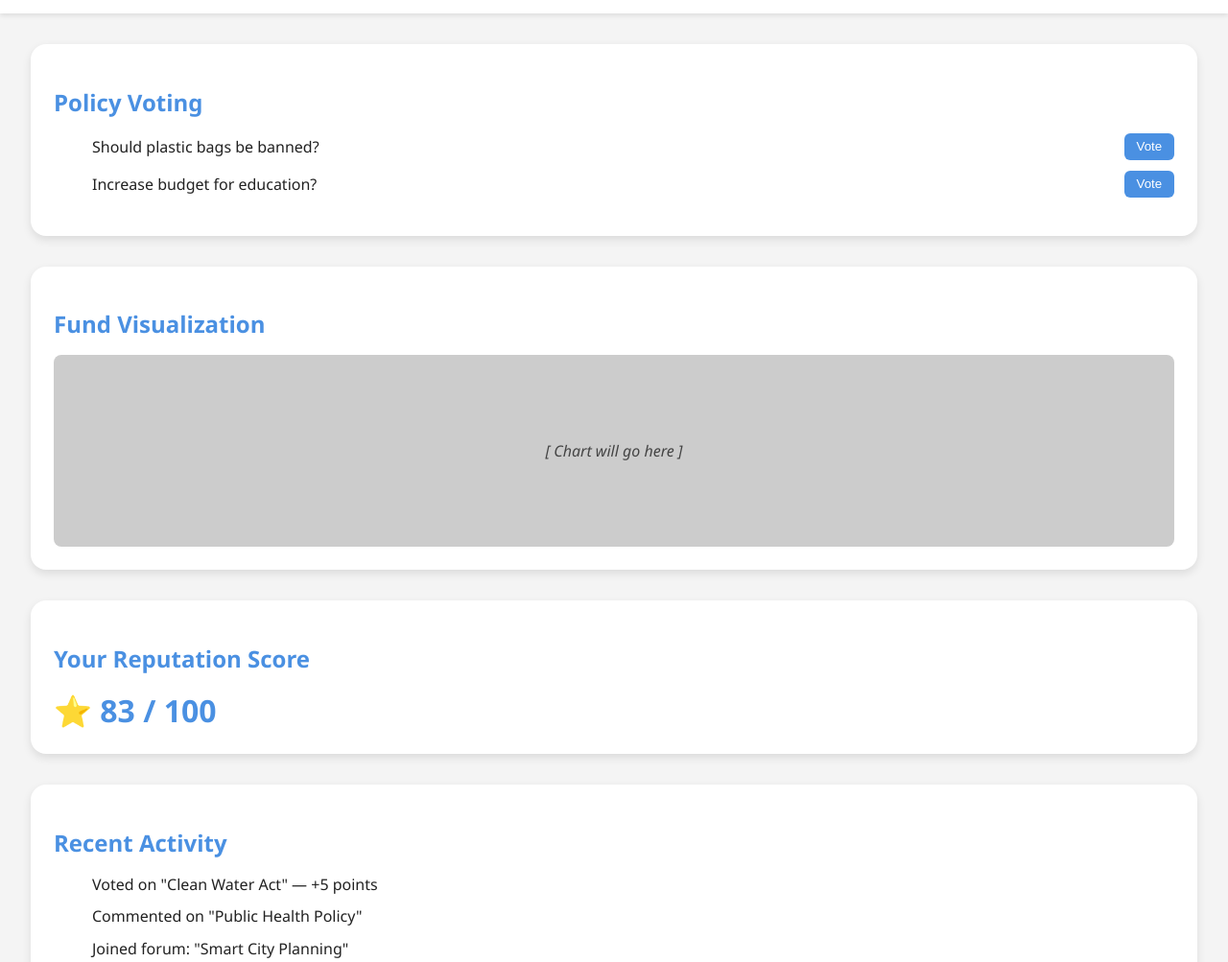
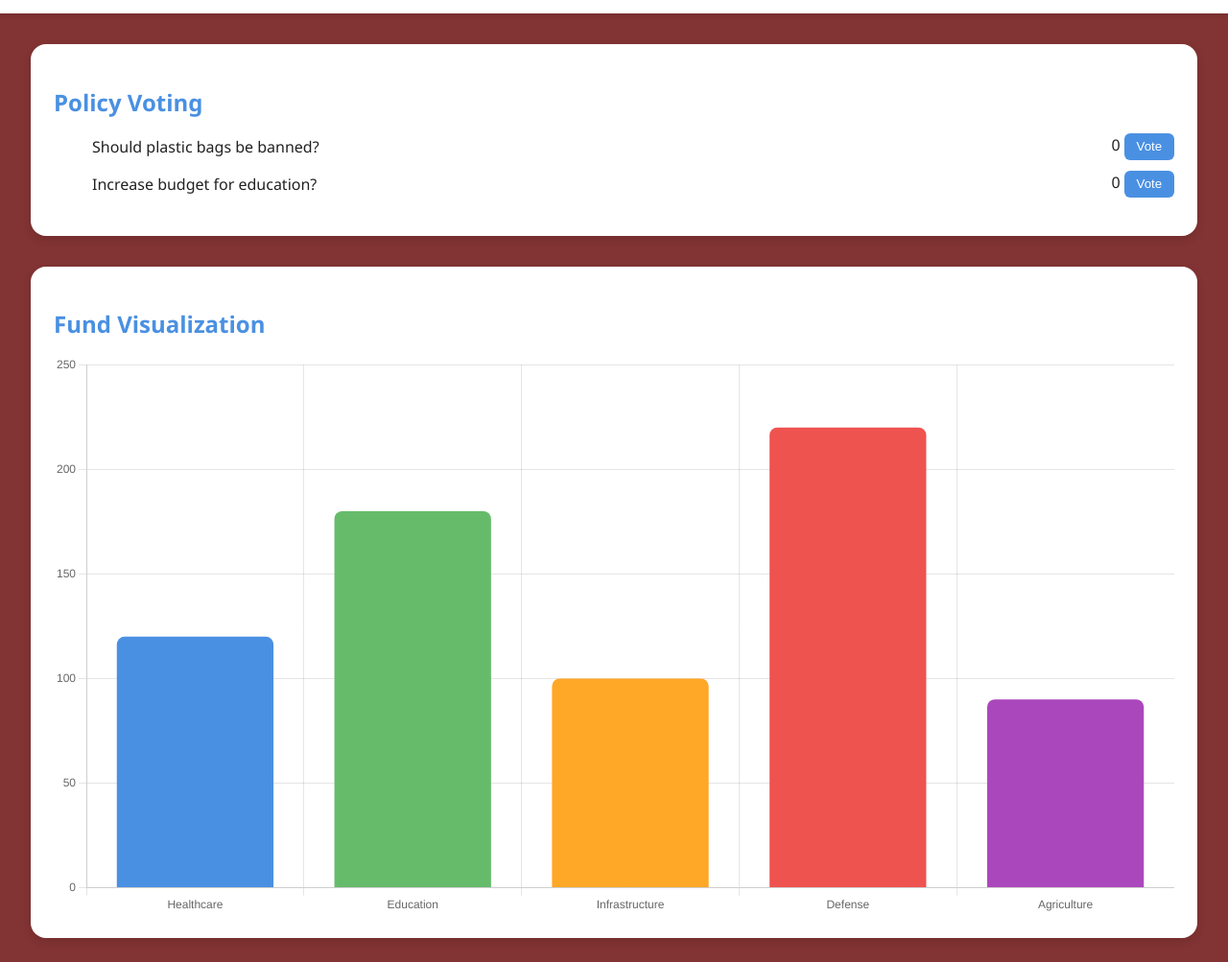
Before and after one commit to CodeX076/CodeX, a plain HTML site: page dashboard.html in a window 1280 px wide. Shown: the part 120-1123 px from the top of the page at 96% size. Drawn offline with nearby package versions, Linux system fonts and the light colour scheme.

Commit message:
Modified

```diff
--- a/dashboard.css
+++ b/dashboard.css
@@ -1,5 +1,5 @@
 :root {
-    --bg-color: #f4f4f4;
+    --bg-color: #660606d0;
     --text-color: #222;
     --card-bg: #fff;
     --accent: #4a90e2;
@@ -65,7 +65,7 @@
   }
 
   .chart-placeholder {
-    background-color: #ccc;
+    background-color: #cccccce2;
     height: 200px;
     border-radius: 8px;
     display: flex;
@@ -88,7 +88,7 @@
   .logout-btn {
     margin-top: 1rem;
     background-color: #e74c3c;
-    color: #fff;
+    color: #ffffffa1;
     border: none;
     padding: 0.6rem 1.2rem;
     font-size: 1rem;
--- a/dashboard.html
+++ b/dashboard.html
@@ -1,6 +1,8 @@
 <!DOCTYPE html>
 <html lang="en" data-theme="light">
 <head>
+  <script src="https://cdn.jsdelivr.net/npm/chart.js"></script>
+  <script src="dashboard.js"></script>
   <meta charset="UTF-8" />
   <meta name="viewport" content="width=device-width, initial-scale=1.0" />
   <title>Dashboard | Civic Connect</title>
@@ -8,7 +10,7 @@
 </head>
 <body>
   <header>
-    <h1>Welcome, Citizen 👋</h1>
+    <h1>               Welcome, Citizen 👋</h1>
     <div class="theme-toggle">
       <input type="checkbox" id="darkModeToggle" />
       <label for="darkModeToggle">🌙</label>
@@ -16,30 +18,52 @@
   </header>
 
   <main>
+
+      <!-- Policy Voting -->
       <section class="card">
         <h2>Policy Voting</h2>
         <ul class="policy-list">
           <li>
             <span>Should plastic bags be banned?</span>
-          <button>Vote</button>
+            <div>
+              <span id="voteCount1">0</span>
+              <button onclick="vote(1)">Vote</button>
+            </div>
           </li>
           <li>
             <span>Increase budget for education?</span>
-          <button>Vote</button>
+            <div>
+              <span id="voteCount2">0</span>
+              <button onclick="vote(2)">Vote</button>
+            </div>
           </li>
         </ul>
       </section>
 
+      <!-- Fund Visualization Graph -->
       <section class="card">
         <h2>Fund Visualization</h2>
-      <div class="chart-placeholder">[ Chart will go here ]</div>
+        <canvas id="fundChart" width="400" height="200"></canvas>
+
       </section>
 
+      <!-- Ongoing Government Schemes -->
+      <section class="card">
+        <h2>Ongoing Government Schemes</h2>
+        <ul class="policy-list">
+          <li>PM Awas Yojana</li>
+          <li>Startup India</li>
+          <li>Digital India Mission</li>
+        </ul>
+      </section>
+
+      <!-- Reputation Score -->
       <section class="card">
         <h2>Your Reputation Score</h2>
         <div class="score">⭐ 83 / 100</div>
       </section>
 
+      <!-- Recent Activity -->
       <section class="card">
         <h2>Recent Activity</h2>
         <ul class="activity-feed">
@@ -49,9 +73,12 @@
         </ul>
       </section>
 
+      <!-- Logout -->
       <div class="logout-container">
         <button class="logout-btn">Logout</button>
       </div>
+
+
   </main>
 
   <script>
--- /dev/null
+++ b/dashboard.js
@@ -0,0 +1,66 @@
+// Dark Mode Toggle
+const themeToggle = document.getElementById('darkModeToggle');
+
+if (themeToggle) {
+  themeToggle.addEventListener('change', () => {
+    const isChecked = themeToggle.checked;
+    document.documentElement.setAttribute(
+      'data-theme',
+      isChecked ? 'dark' : 'light'
+    );
+  });
+}
+
+// Vote Count Logic
+const voteCounts = {
+  1: 0, // Plastic ban
+  2: 0  // Education budget
+};
+
+function vote(id) {
+  voteCounts[id]++;
+  const countSpan = document.getElementById(`voteCount${id}`);
+  if (countSpan) {
+    countSpan.innerText = voteCounts[id].toString();
+  }
+}
+
+// Chart.js - Fund Visualization
+document.addEventListener('DOMContentLoaded', () => {
+  const canvas = document.getElementById('fundChart');
+  if (canvas && canvas.getContext) {
+    const ctx = canvas.getContext('2d');
+    new Chart(ctx, {
+      type: 'bar',
+      data: {
+        labels: ['Healthcare', 'Education', 'Infrastructure', 'Defense', 'Agriculture'],
+        datasets: [{
+          label: 'Funds (₹ in Crores)',
+          data: [120, 180, 100, 220, 90],
+          backgroundColor: [
+            '#4a90e2',
+            '#66bb6a',
+            '#ffa726',
+            '#ef5350',
+            '#ab47bc'
+          ],
+          borderRadius: 8
+        }]
+      },
+      options: {
+        responsive: true,
+        plugins: {
+          legend: { display: false }
+        },
+        scales: {
+          y: {
+            beginAtZero: true,
+            ticks: {
+              stepSize: 50
+            }
+          }
+        }
+      }
+    });
+  }
+});
```
Lines whose indentation alone changed are shown as unchanged.
